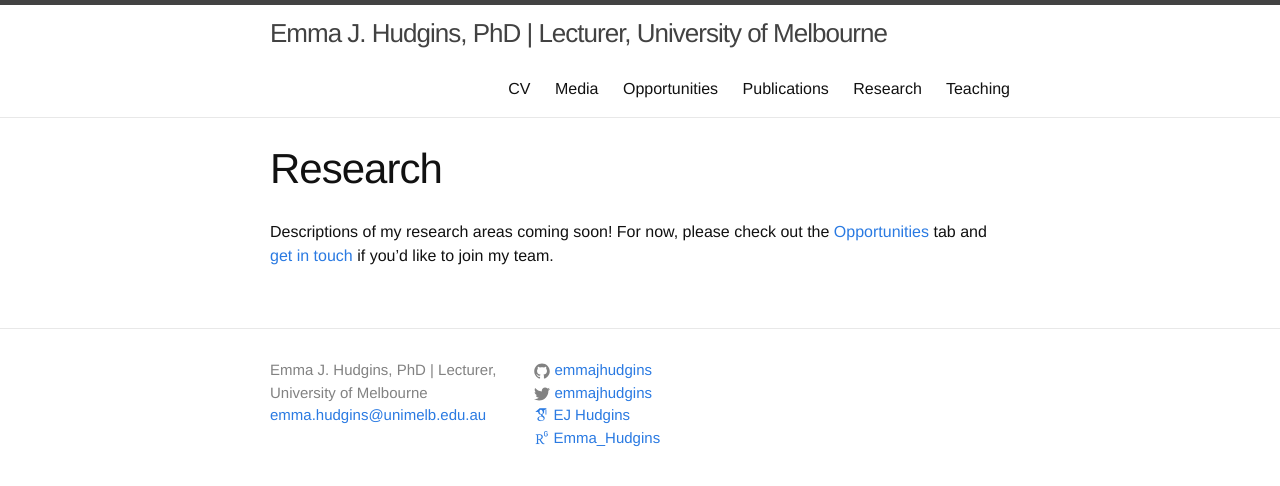
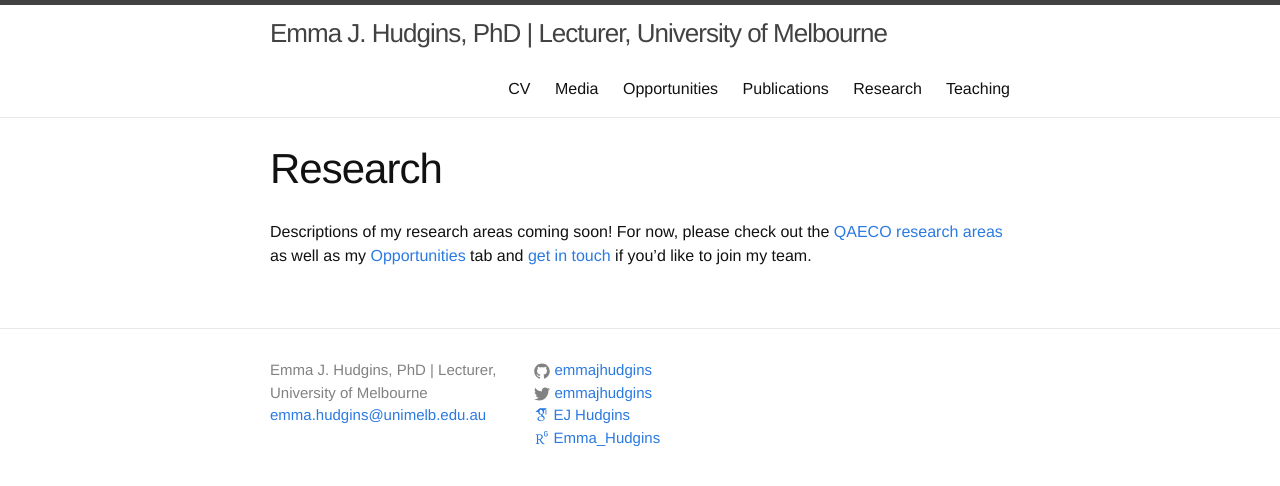
Before and after one commit to emmajhudgins/emmajhudgins.github.io, a Jekyll site: the page built from research.md, in a window 1280 px wide. Shown: the top 486 px of the page. Built offline with Jekyll 4.4.1, drawn with Linux system fonts in a browser that asks for light colours; nearby versions of some CDN libraries; some web fonts are replaced.

Commit message:
updated research themes

```diff
--- a/research.md
+++ b/research.md
@@ -9,4 +9,4 @@ order: 1
 ---
 
 
-Descriptions of my research areas coming soon! For now, please check out the [Opportunities](https://ejhudgins.com/opportunities) tab and [get in touch](mailto:emma.hudgins@unimelb.edu.au) if you'd like to join my team.
+Descriptions of my research areas coming soon! For now, please check out the [QAECO research areas](https://qaeco.com/landing/) as well as my [Opportunities](https://ejhudgins.com/opportunities) tab and [get in touch](mailto:emma.hudgins@unimelb.edu.au) if you'd like to join my team.
```
